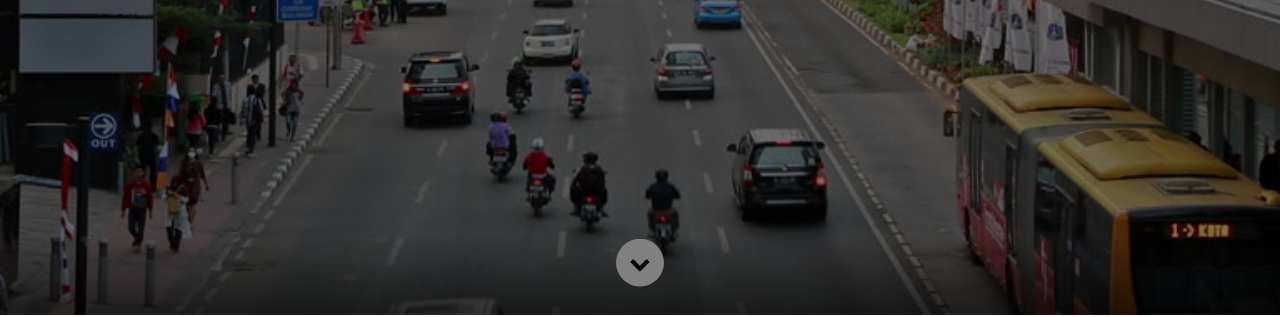
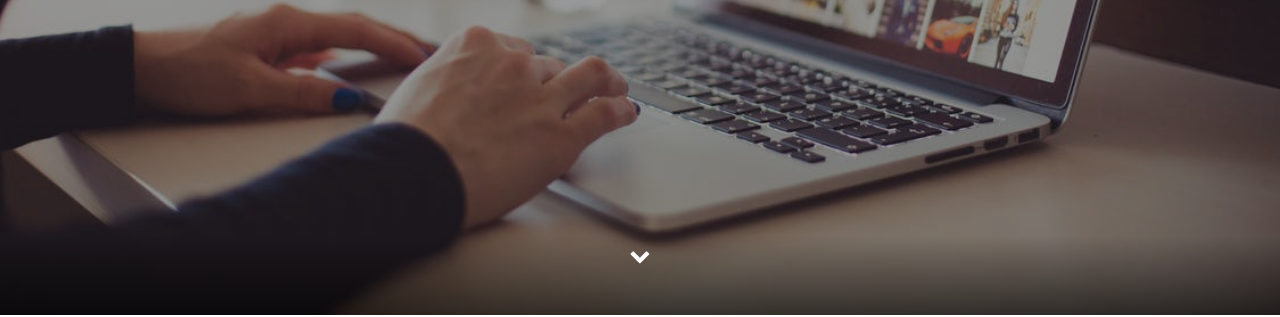
Before and after one commit to WildanZq/WDC-Vocomfest2017, a plain HTML site: page index.html in a window 1280 px wide. Shown: the part 485-802 px from the top of the page. Drawn offline with Linux system fonts and the light colour scheme.

Commit message:
Change main image

```diff
--- a/css/opening.css
+++ b/css/opening.css
@@ -4,9 +4,16 @@
     width: 100%;
     height: 100vh;
     position: relative;
-    background: url(../images/1.jpg) no-repeat center;
+    background: url(../images/1.jpeg) no-repeat center;
     background-size: cover;
-    filter: brightness(50%);
+}
+
+.opening .dark {
+    position: absolute;
+    background-color: rgba(0,0,0,.4);
+    top: 0; left: 0;
+    width: 100%;
+    height: 100%;
 }
 
 .opening .goDown {
@@ -14,16 +21,15 @@
     height: 80px;
     position: absolute;
     bottom: 0;
-    background: none;
     transition: .3s;
     background: linear-gradient(rgba(0, 0, 0, 0), rgba(0, 0, 0, 0.58));
 }
 
 .opening .goDown .icon {
-    animation: geser 1s infinite;
+    animation: geser 2s infinite;
     text-align: center;
-    color: black;
-    background-color: white;
+    color: white;
+    background-color: none;
     display: table;
     margin: auto;
     padding: 10px;
@@ -31,5 +37,6 @@
     height: 28px;
     border-radius: 100px;
     font-size: 1.3em;
+    z-index: 9;
 }
 /*opening end*/
--- a/index.html
+++ b/index.html
@@ -140,6 +140,7 @@
 
 
         <div class="opening" id="top">
+            <div class="dark"></div>
             <div class="goDown"><a href="#go"><div class="icon"><i class="fa fa-chevron-down" aria-hidden="true"></i></div></a></div>
         </div>
 
```
Also changed, not shown: images/1.jpeg (added).
